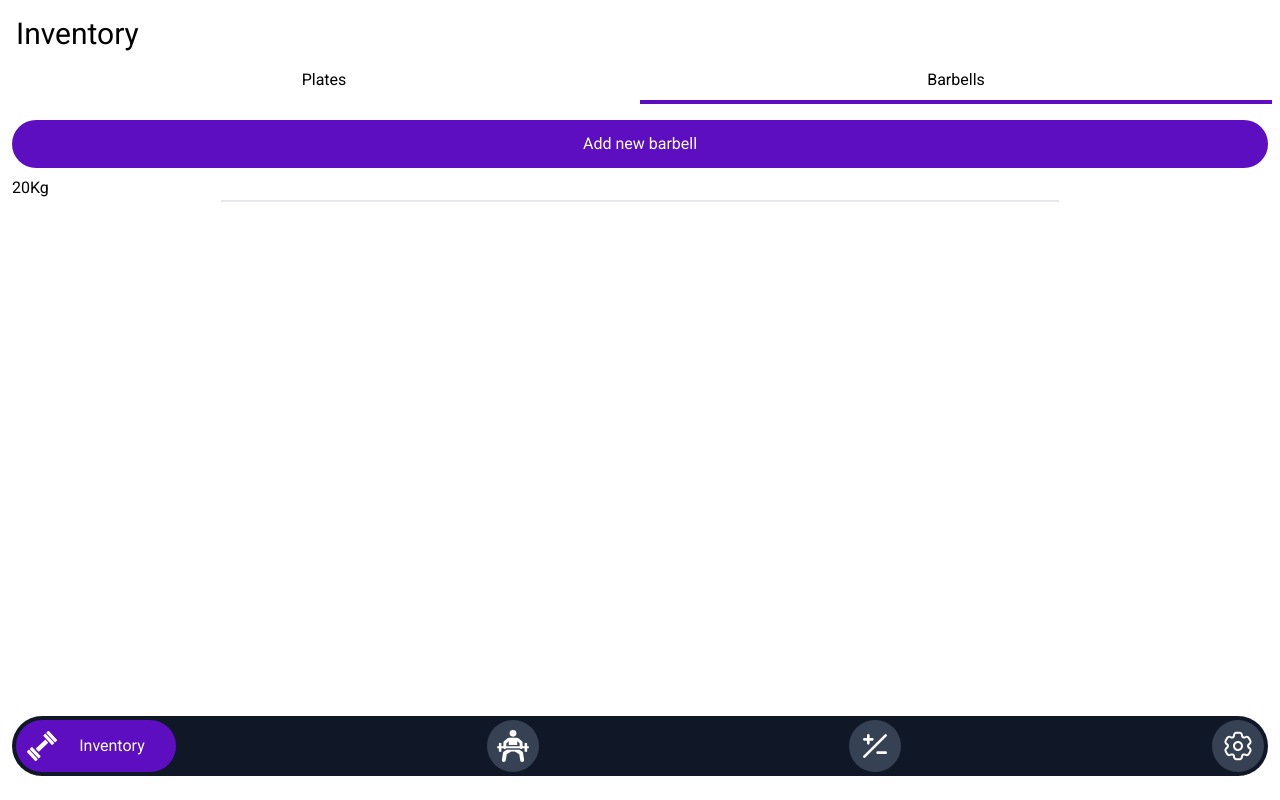
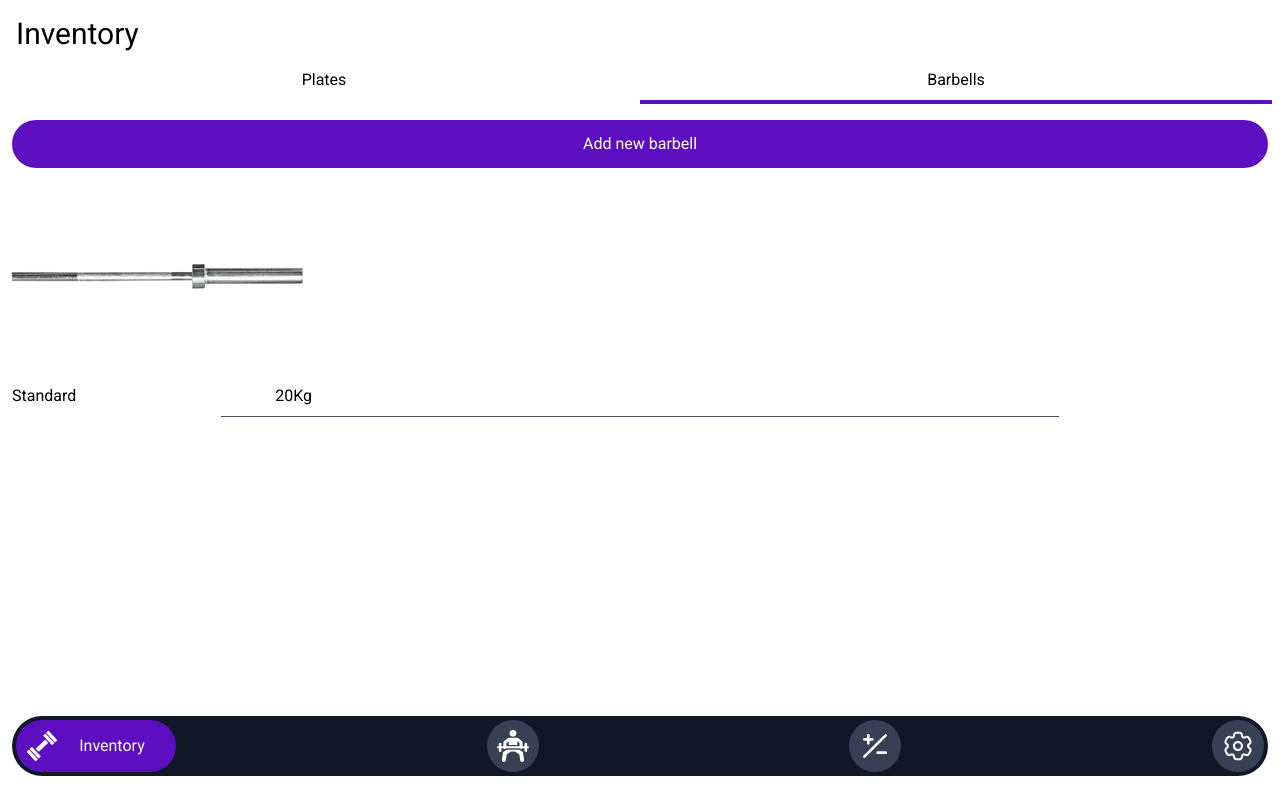
Before and after one commit to valenvirzi/Load-Up, a React (Vite) app: page /inventory in a window 1280 px wide. Both pictures are taken after a click on the button "Barbells". Built offline with nearby package versions, Linux system fonts and the light colour scheme.

Commit message:
Barbell Item

```diff
--- a/src/components/BarbellForm.tsx
+++ b/src/components/BarbellForm.tsx
@@ -12,11 +12,11 @@ interface BarbellFormProps {
 }
 
 const BARBELL_TYPES = [
+  "Standard",
   "Olympic",
+  "Straight Curl",
   "Trap",
-  "Straight Curl",
   "EZ Curl",
-  "Standard",
   "Swiss",
   "Roman",
   "W Curl",
@@ -47,7 +47,14 @@ const BarbellForm: React.FC<BarbellFormProps> = ({
     type: selectedBarbell.type,
   });
 
-  const handleChange = (e: React.ChangeEvent<HTMLInputElement>) => {
+  const handleTypeChange = (e: React.ChangeEvent<HTMLSelectElement>) => {
+    setFormData((prev) => ({
+      ...prev,
+      type: e.target.value as Barbell["type"],
+    }));
+  };
+
+  const handleInputChange = (e: React.ChangeEvent<HTMLInputElement>) => {
     const { name, value } = e.target;
 
     // Allow empty values, but avoid zeros to the left
@@ -163,7 +170,7 @@ const BarbellForm: React.FC<BarbellFormProps> = ({
                 step={0.05}
                 id="weight"
                 value={formData.weight}
-                onChange={handleChange}
+                onChange={handleInputChange}
                 onBlur={handleBlur}
               />
               <span className="text-black/65 dark:text-white/65">
@@ -198,6 +205,7 @@ const BarbellForm: React.FC<BarbellFormProps> = ({
                 className="cursor-pointer rounded border-none bg-gray-100 p-2 dark:bg-zinc-700"
                 name="type"
                 id="type"
+                onChange={handleTypeChange}
                 value={formData.type}
               >
                 {BARBELL_TYPES.map((type) => (
--- /dev/null
+++ b/src/components/BarbellInventoryItem.tsx
@@ -0,0 +1,47 @@
+import { useSettingsStore } from "../context/SettingsContext";
+import { Barbell } from "../types/types";
+
+const BARBELLS_IMG: Record<Barbell["type"], string> = {
+  Standard: "./straight-barbell-half.png",
+  Olympic: "./straight-barbell-half.png",
+  "Straight Curl": "./straight-barbell-half.png",
+  Trap: "./trap-barbell-half.png",
+  "EZ Curl": "./ez-curl-barbell-half.png",
+  Swiss: "./swiss-barbell-half.png",
+  Roman: "./roman-barbell-half.png",
+  "W Curl": "./w-curl-barbell-half.png",
+};
+
+interface BarbellInventoryItemProps {
+  barbell: Barbell;
+  setSelectedBarbell: (barbell: Barbell) => void;
+}
+
+const BarbellInventoryItem: React.FC<BarbellInventoryItemProps> = ({
+  barbell,
+  setSelectedBarbell,
+}) => {
+  const { massUnit } = useSettingsStore();
+
+  return (
+    <li>
+      <button
+        className="flex cursor-pointer flex-col gap-2"
+        type="button"
+        onClick={() => setSelectedBarbell(barbell)}
+      >
+        <img src={BARBELLS_IMG[barbell.type]} alt={`${barbell.type} barbell`} />
+        <div className="flex w-full justify-between">
+          <h3>{barbell.type}</h3>
+          <span>
+            {barbell.weight}
+            {massUnit}
+          </span>
+        </div>
+      </button>
+      <hr className="mx-auto mt-2 w-2/3 border-t-0 border-b border-gray-600" />
+    </li>
+  );
+};
+
+export default BarbellInventoryItem;
--- a/src/components/BarbellsInventory.tsx
+++ b/src/components/BarbellsInventory.tsx
@@ -3,20 +3,10 @@ import { useInventoryStore } from "../context/InventoryContext";
 import { useState } from "react";
 import { Barbell } from "../types/types";
 import BarbellForm from "./BarbellForm";
-import { useSettingsStore } from "../context/SettingsContext";
-
-// const BARBELLS_IMG = [
-//   "./roman-barbell-half.png",
-//   "./ez-curl-barbell-half.png",
-//   "./straight-barbell-half.png",
-//   "./swiss-barbell-half.png",
-//   "./trap-barbell-half.png",
-//   "./w-curl-barbell-half.png",
-// ];
+import BarbellInventoryItem from "./BarbellInventoryItem";
 
 const BarbellsInventory: React.FC = () => {
   const { t } = useTranslation();
-  const { massUnit } = useSettingsStore();
   const { barbells } = useInventoryStore();
   const [create, setCreate] = useState<boolean>(false);
   const [selectedBarbell, setSelectedBarbell] = useState<Barbell | null>(null);
@@ -39,18 +29,12 @@ const BarbellsInventory: React.FC = () => {
       </button>
       <ul>
         {barbells.map((barbell) => (
-          <li key={barbell.id}>
-            <span>20{massUnit}</span>
-            <hr className="mx-auto w-2/3 border-b border-gray-400/25" />
-          </li>
+          <BarbellInventoryItem
+            key={barbell.id}
+            barbell={barbell}
+            setSelectedBarbell={setSelectedBarbell}
+          />
         ))}
-        {/* {BARBELLS_IMG.map((barbell) => (
-          <li key={barbell}>
-            <img src={barbell} alt="Barbell" />
-            <span>20{massUnit}</span>
-            <hr className="mx-auto w-2/3 border-b border-gray-400/25" />
-          </li>
-        ))} */}
       </ul>
 
       {selectedBarbell === null ? (
--- a/src/context/InventoryContext.ts
+++ b/src/context/InventoryContext.ts
@@ -108,6 +108,7 @@ export const useInventoryStore = create(
           return { plates: updatedPlates.sort((a, b) => b.weight - a.weight) };
         }),
 
+      // TODO: Throw the corresponding errors for each case just like the Plates functions do
       createBarbell: (newBarbell: Omit<Barbell, "id">) =>
         set((state) => {
           const id = useGenerateId(newBarbell.type, newBarbell.weight);
--- a/src/types/types.ts
+++ b/src/types/types.ts
@@ -47,11 +47,11 @@ export type Barbell = {
   weight: number;
   color: string;
   type:
+    | "Standard"
     | "Olympic"
+    | "Straight Curl"
     | "Trap"
-    | "Straight Curl"
     | "EZ Curl"
-    | "Standard"
     | "Swiss"
     | "Roman"
     | "W Curl";
```
